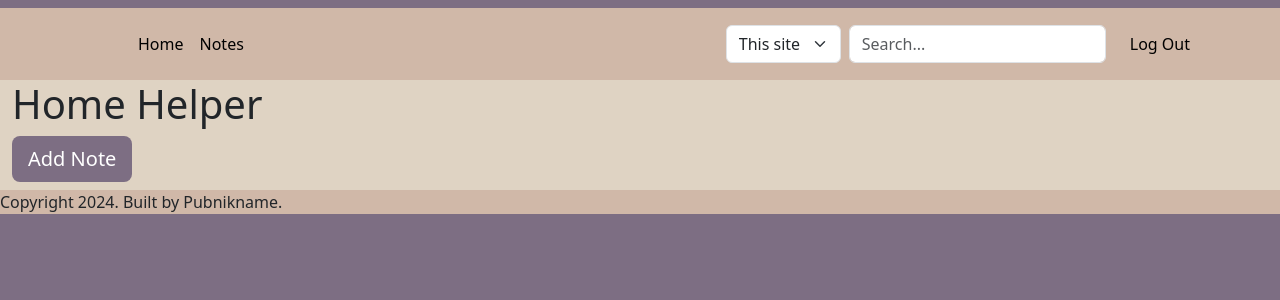
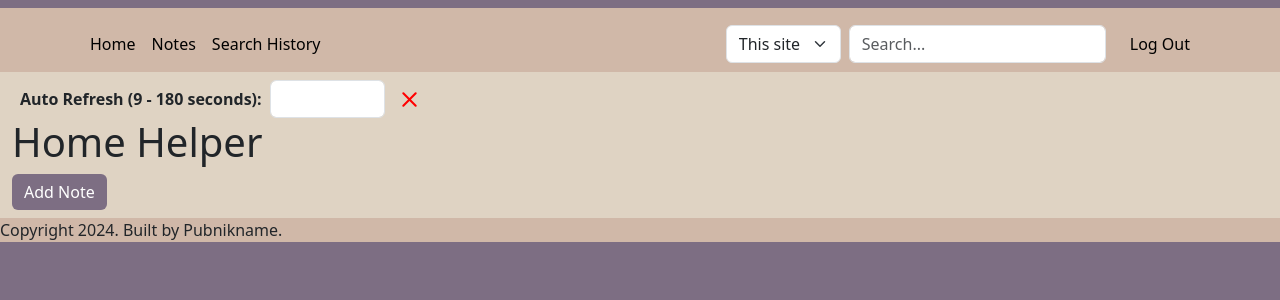
Before and after one commit to pubnikname99/home_helper, a Flask app: page / in a window 1280 px wide. Shown: the top 300 px of the page. Run offline with Flask 3, Linux system fonts and the light colour scheme; the visitor is signed in with stand-in values (Sample User, id 1); data that the repository does not hold is empty; some libraries are stand-ins or nearby versions.

Commit message:
added new color scheme and a search bar

```diff
--- a/main.py
+++ b/main.py
@@ -1,13 +1,13 @@
 from flask import Flask, flash, redirect, url_for, render_template, request
 from flask_bootstrap import Bootstrap5
 from flask_wtf import FlaskForm
-from wtforms import StringField, PasswordField, BooleanField, SelectField, SearchField
+from wtforms import StringField, PasswordField, BooleanField, SelectField, SearchField, IntegerField
 from wtforms.fields.simple import SubmitField
-from wtforms.validators import DataRequired, Length
+from wtforms.validators import DataRequired, Length, NumberRange
 from flask_ckeditor import CKEditor, CKEditorField
 from flask_sqlalchemy import SQLAlchemy
 from sqlalchemy.orm import DeclarativeBase, Mapped, mapped_column, relationship
-from sqlalchemy import String, ForeignKey
+from sqlalchemy import String, ForeignKey, or_
 from typing import List
 from flask_login import LoginManager, UserMixin, login_user, login_required, current_user, logout_user
 from datetime import date, datetime
@@ -22,7 +22,7 @@ APP_HOST = environ.get('CUSTOM_HOST')
 APP_PORT = environ.get('CUSTOM_PORT')
 
 class Base(DeclarativeBase):
-  pass
+    pass
 
 db = SQLAlchemy(model_class=Base)
 app = Flask(__name__, instance_relative_config=True)
@@ -44,16 +44,26 @@ class User(UserMixin, db.Model):
     l_name: Mapped[str] = mapped_column(String(32), nullable=False)
     added: Mapped[datetime] = mapped_column(default=datetime.now())
     user_notes: Mapped[List["Note"]] = relationship(back_populates="author")
+    user_searches: Mapped[List["SearchHistory"]] = relationship(back_populates="author")
 
 class Note(db.Model):
     id: Mapped[int] = mapped_column(primary_key=True, autoincrement=True)
     title: Mapped[str] = mapped_column(String(32), nullable=False)
     body: Mapped[str] = mapped_column(String(20000))
     added: Mapped[datetime] = mapped_column(default=datetime.now())
+    edited: Mapped[datetime] = mapped_column(default=datetime.now())
     primary: Mapped[bool] = mapped_column(default=False)
     sticky: Mapped[bool] = mapped_column(default=False)
     author_id: Mapped[int] = mapped_column(ForeignKey("user.id"))
     author: Mapped["User"] = relationship(back_populates="user_notes")
+
+class SearchHistory(db.Model):
+    id: Mapped[int] = mapped_column(primary_key=True, autoincrement=True)
+    search_type: Mapped[str] = mapped_column(String(32), nullable=False)
+    search_value: Mapped[str] = mapped_column(String(32), nullable=False)
+    times_searched: Mapped[int] = mapped_column(default=1, autoincrement=True)
+    author_id: Mapped[int] = mapped_column(ForeignKey("user.id"))
+    author: Mapped["User"] = relationship(back_populates="user_searches")
 
 with app.app_context():
     db.create_all()
@@ -61,21 +71,37 @@ with app.app_context():
 @app.context_processor
 def global_vars():
     search_form = SearchForm()
-    return dict(year=year, user=current_user, search_form=search_form)
+    refresh_form = RefreshForm()
+    return dict(year=year, user=current_user, search_form=search_form, refresh_form=refresh_form, auto_refresh_on=auto_refresh_on)
 
 class SearchForm(FlaskForm):
     search_type = SelectField(choices=[("self", "This site"), ("goo", "Google"), ("yt", "YouTube")], validate_choice=True, validators=[DataRequired(), Length(min=4, max=16)])
     search_value = SearchField(validators=[DataRequired(), Length(min=1, max=32)])
 
 @app.route("/search", methods=["POST"])
+@login_required
 def do_search():
     search_form = SearchForm()
     search_query = search_form.search_value.data
     search_query_encoded = quote(search_query, safe='')
+    existing_search_id = db.session.execute(db.select(SearchHistory).where(SearchHistory.search_value == f"{search_query}",
+                                                                           SearchHistory.search_type == f"{search_form.search_type.data}")).scalar()
+    if existing_search_id:
+        with app.app_context():
+            search_to_update = db.get_or_404(SearchHistory, existing_search_id.id)
+            search_to_update.times_searched = search_to_update.times_searched + 1
+            db.session.commit()
+    else:
+        new_search = SearchHistory(
+            search_type=search_form.search_type.data,
+            search_value=search_form.search_value.data,
+            author=current_user
+        )
+        db.session.add(new_search)
+        db.session.commit()
     match search_form.search_type.data:
         case "self":
-            found_notes = Note.query.where(Note.body == f"{search_form.search_value.data}", Note.title == f"{search_form.search_value.data}").order_by(Note.added).all()
-            return render_template("search.html", found_notes=found_notes)
+            return redirect(url_for('search_results', query=search_query))
         case "goo":
             return redirect(f"https://www.google.com/search?q={search_query_encoded}")
         case "yt":
@@ -84,13 +110,40 @@ def do_search():
             flash('Invalid search type!', 'bg-success text-light')
             return render_template(f'{request.url_rule.endpoint}')
 
-@app.route("/")
+@app.route("/search/results", methods=["GET"])
+@login_required
+def search_results():
+    query = request.args.get('query')
+    found_items = Note.query.where(or_(Note.body.like(f"%{query}%"),
+                                       Note.title.like(f"%{query}%"))).order_by(Note.added).all()
+    return render_template("search.html", found_items=found_items)
+
+@app.route("/search/history", methods=["GET"])
+@login_required
+def search_history():
+    found_items = SearchHistory.query.where(SearchHistory.author_id == f"{current_user.id}").order_by(SearchHistory.times_searched).all()
+    return render_template("history.html", found_items=found_items)
+
+class RefreshForm(FlaskForm):
+    refresh_seconds = IntegerField('Auto Refresh (9 - 180 seconds): ', validators=[DataRequired(), NumberRange(min=9, max=180)])
+
+refresh_seconds = None
+auto_refresh_on = False
+@app.route("/", methods=["POST", "GET"])
 @login_required
 def home():
     # Flash your users with fun messages with the code below:
     # flash('Very Important!', 'bg-success text-light text-center')
+    refresh_form = RefreshForm()
+    global refresh_seconds, auto_refresh_on
+    if refresh_form.validate_on_submit():
+        if refresh_form.refresh_seconds.data is 9:
+            auto_refresh_on = False
+        else:
+            auto_refresh_on = True
+        refresh_seconds = refresh_form.refresh_seconds.data
     primary_notes = Note.query.where(Note.author_id == f"{current_user.id}", Note.primary == True).order_by(Note.added).all()
-    return render_template('index.html', primary_notes=primary_notes)
+    return render_template('index.html', primary_notes=primary_notes, refresh_seconds=refresh_seconds)
 
 class LoginForm(FlaskForm):
     username = StringField('Username:', validators=[DataRequired(), Length(min=4, max=16)])
@@ -142,22 +195,33 @@ class UpdateNote(FlaskForm):
     primary = BooleanField('Primary Note')
     sticky = BooleanField('Sticky Note')
     submit = SubmitField(label="Save & Return")
+    delete = SubmitField(label="Delete")
 
 @app.route("/notes/edit", methods=["POST", "GET"])
-@app.route("/notes/edit/<note_id>", methods=["POST", "GET"])
+@app.route("/notes/edit/<int:note_id>", methods=["POST", "GET"])
 @login_required
 def update_note(note_id=None):
     update_note_form = UpdateNote()
+    print(f"Request Path: {request.path}")
+    print(note_id)
     if update_note_form.validate_on_submit():
+        print(note_id)
         if note_id:
-            with app.app_context():
-                note_to_update = db.get_or_404(Note, note_id)
-                note_to_update.title = update_note_form.title.data
-                note_to_update.body = update_note_form.body.data
-                note_to_update.primary = update_note_form.primary.data
-                note_to_update.sticky = update_note_form.sticky.data
-                db.session.commit()
+            note_to_update = db.get_or_404(Note, note_id)
+            if update_note_form.delete.data:
+                db.session.delete(note_to_update)
+                flash('You successfully deleted the note.', 'bg-success text-light text-center')
+            else:
+                with app.app_context():
+                    note_to_update.title = update_note_form.title.data
+                    note_to_update.body = update_note_form.body.data
+                    note_to_update.edited = datetime.now()
+                    note_to_update.primary = update_note_form.primary.data
+                    note_to_update.sticky = update_note_form.sticky.data
+                flash('You successfully updated the note.', 'bg-success text-light text-center')
+            db.session.commit()
         else:
+            print(note_id)
             note = Note(
                 title=update_note_form.title.data,
                 body=update_note_form.body.data,
@@ -168,17 +232,18 @@ def update_note(note_id=None):
             )
             db.session.add(note)
             db.session.commit()
-        flash('You successfully added/updated the note.', 'bg-success text-light text-center')
+            flash('You successfully added the note.', 'bg-success text-light text-center')
         return redirect(url_for('home'))
     else:
         if note_id:
-            update_note_form.title.data = db.get_or_404(Note, note_id).title
-            update_note_form.body.data = db.get_or_404(Note, note_id).body
-            update_note_form.primary.data = db.get_or_404(Note, note_id).primary
-            update_note_form.sticky.data = db.get_or_404(Note, note_id).sticky
+            note_to_update = db.get_or_404(Note, note_id)
+            update_note_form.title.data = note_to_update.title
+            update_note_form.body.data = note_to_update.body
+            update_note_form.primary.data = note_to_update.primary
+            update_note_form.sticky.data = note_to_update.sticky
             return render_template('update_note.html', form=update_note_form, note_id=note_id)
         else:
-            return render_template('update_note.html', form=update_note_form)
+            return render_template('update_note.html', form=update_note_form, note_id=note_id)
 
 if __name__ == '__main__':
     app.run(host=APP_HOST, port=APP_PORT, debug=True)
--- a/static/styles/custom.css
+++ b/static/styles/custom.css
@@ -1,4 +1,4 @@
-html, .flashes {
+html, .badge {
   background-color: #7D6E83;
   margin-bottom: 0;
 }
@@ -7,11 +7,11 @@ header, footer {
   background-color: #D0B8A8;
  }
 
-.container-fluid, .form {
+.container-fluid, .form, .flashes {
   background-color: #DFD3C3;
 }
 
-.card {
+.card, .list-group-item {
   background-color: #F8EDE3;
 }
 
@@ -19,3 +19,15 @@ header, footer {
   background-color: #7D6E83;
   border: none;
 }
+
+ul {
+  list-style: none;
+}
+
+.bi-check-circle {
+    color: green;
+}
+
+.bi-x {
+    color: red;
+}
--- a/templates/base.html
+++ b/templates/base.html
@@ -9,6 +9,9 @@
             {{ bootstrap.load_css() }}
         {% endblock %}
         <link rel= "stylesheet" type= "text/css" href= "{{ url_for('static',filename='styles/custom.css') }}">
+        {% if auto_refresh_on: %}
+            <meta http-equiv="refresh" content="{{ refresh_seconds }}">
+        {% endif %}
     </head>
     <body>
         {% if user.is_authenticated: %}
@@ -20,16 +23,16 @@
             <div class="container">
                 <div class="d-flex flex-wrap align-items-center justify-content-center justify-content-lg-start">
 
-                <a href="/" class="d-flex align-items-center mb-2 mb-lg-0 link-body-emphasis text-decoration-none">
-                  <svg class="bi me-2" width="40" height="32" role="img" aria-label="Bootstrap"><use xlink:href="#bootstrap"></use></svg>
-                </a>
+                    <!--                <a href="/" class="d-flex align-items-center mb-2 mb-lg-0 link-body-emphasis text-decoration-none">-->
+                    <!--                  <svg class="bi me-2" width="40" height="32" role="img" aria-label="Bootstrap"><use xlink:href="#bootstrap"></use></svg>-->
+                    <!--                </a>-->
 
                     <ul class="nav col-12 col-lg-auto me-lg-auto mb-2 justify-content-center mb-md-0">
                         <li><a class="nav-link px-2 link-body-emphasis" href="{{ url_for('home') }}">Home</a></li>
                         <li><a class="nav-link px-2 link-body-emphasis" href="{{ url_for('notes') }}">Notes</a></li>
+                        <li><a class="nav-link px-2 link-body-emphasis" href="{{ url_for('search_history') }}">Search History</a></li>
                     </ul>
-
-                <form class="col-12 col-lg-auto mb-3 mb-lg-0 me-lg-3" target="_blank" role="search" method="POST" action="/search">
+                    <form class="col-12 col-lg-auto mb-3 mb-lg-0 me-lg-3" target="_blank" role="search" method="POST" action="{{ url_for('do_search') }}">
                         <div class="row g-2 align-items-center">
                             {{ search_form.csrf_token }}
                             <div class="col-auto">
@@ -40,7 +43,6 @@
                             </div>
                         </div>
                     </form>
-
                     <a class="nav-link px-2 link-body-emphasis" href="{{ url_for('logout') }}">Log Out</a>
 
                     <!--                <div class="dropdown text-end">-->
@@ -59,8 +61,9 @@
                 </div>
             </div>
         </header>
+        {% endif %}
+        <div class="container-fluid">
 
-        {% endif %}
         {% with messages = get_flashed_messages(with_categories=true) %}
         {% if messages %}
             <ul class=flashes>
@@ -70,13 +73,15 @@
             </ul>
         {% endif %}
         {% endwith %}
+
         {% block content %}{% endblock %}
+        </div>
+
+        <footer>
+            <p>Copyright {{ year }}. Built by Pubnikname.</p>
+        </footer>
         {% block scripts %}
-            <!-- Optional JavaScript -->
             {{ bootstrap.load_js() }}
         {% endblock %}
     </body>
-    <footer>
-        <p>Copyright {{ year }}. Built by Pubnikname.</p>
-    </footer>
 </html>
--- a/templates/index.html
+++ b/templates/index.html
@@ -2,21 +2,46 @@
 {% block title %}Home{% endblock %}
 {% block content %}
 
-<div class="container-fluid">
+<form class="mx-2" method="POST" action="{{ url_for('home') }}">
+    <div class="row g-2 align-items-center">
+        {{ refresh_form.csrf_token }}
+        <div class="col-auto">
+            <b>{{ refresh_form.refresh_seconds.label() }}</b>
+        </div>
+        <div class="col-auto">
+            {{ refresh_form.refresh_seconds(size=3, class="form-control", novalidate=True) }}
+        </div>
+        <div class="col-auto">
+        {% if auto_refresh_on: %}
+            <div class="d-flex align-items-center">
+                <svg xmlns="http://www.w3.org/2000/svg" width="30" height="30" fill="currentColor" class="bi bi-check-circle" viewBox="0 0 16 16">
+                    <path d="M8 15A7 7 0 1 1 8 1a7 7 0 0 1 0 14m0 1A8 8 0 1 0 8 0a8 8 0 0 0 0 16"/>
+                    <path d="m10.97 4.97-.02.022-3.473 4.425-2.093-2.094a.75.75 0 0 0-1.06 1.06L6.97 11.03a.75.75 0 0 0 1.079-.02l3.992-4.99a.75.75 0 0 0-1.071-1.05"/>
+                </svg>
+                <p class="mb-0 ms-2"><em><b>Current: {{ refresh_seconds }} seconds</b></em></p>
+            </div>
+        {% else: %}
+            <svg xmlns="http://www.w3.org/2000/svg" width="33" height="33" fill="currentColor" class="bi bi-x" viewBox="0 0 16 16">
+                <path d="M4.646 4.646a.5.5 0 0 1 .708 0L8 7.293l2.646-2.647a.5.5 0 0 1 .708.708L8.707 8l2.647 2.646a.5.5 0 0 1-.708.708L8 8.707l-2.646 2.647a.5.5 0 0 1-.708-.708L7.293 8 4.646 5.354a.5.5 0 0 1 0-.708"/>
+            </svg>
+        {% endif %}
+        </div>
+    </div>
+</form>
 <h1>Home Helper</h1>
-    <a type="button" class="btn btn-primary btn-lg mb-2" href="{{ url_for('update_note') }}" >Add Note</a>
-    <div class="row">
+<a type="button" class="btn btn-primary" href="{{ url_for('update_note') }}" >Add Note</a>
+
+<div class="row mt-2">
     {% for note in primary_notes %}
         <div class="card col-xl-3 col-md-4 mb-1">
             <div class="card-body">
                 <h5 class="card-title">{{ note.title }}</h5>
                 <p class="card-text">{{ note.body|safe }}</p>
             </div>
-                <p class="card-text"><small class="text-muted">Last updated 3 mins ago</small></p>
+            <p class="card-text"><small class="text-muted">Last updated at  {{ note.edited.strftime('%H:%M:%S, %m/%d/%Y') }}</small></p>
             <a href="{{ url_for('update_note', note_id=note.id) }}" class="btn btn-primary mb-1">Edit Note</a>
         </div>
     {% endfor %}
 </div>
-</div>
 
 {% endblock %}
--- a/templates/notes.html
+++ b/templates/notes.html
@@ -2,7 +2,6 @@
 {% block title %}Notes{% endblock %}
 {% block content %}
 
-<div class="container-fluid">
 <h1>Notes</h1>
 <a type="button" class="btn btn-primary btn-lg mb-2" href="{{ url_for('update_note') }}" >Add Note</a>
 <div class="row">
@@ -12,10 +11,10 @@
             <h5 class="card-title">{{ all_notes[num].title }}</h5>
             <p class="card-text">{{ short_bodies[num]|safe }}</p>
           </div>
+          <p class="card-text"><small class="text-muted">Last updated at {{ all_notes[num].edited.strftime('%H:%M:%S, %m/%d/%Y') }}</small></p>
           <a href="{{ url_for('update_note', note_id=all_notes[num].id) }}" class="btn btn-primary mb-1">Edit Note</a>
         </div>
     {% endfor %}
 </div>
-</div>
 
 {% endblock %}
```
Also changed, not shown: templates/history.html (added, +48 -0 lines), templates/login.html (+4 -6 lines), templates/search.html (added, +19 -0 lines), templates/update_note.html (+23 -3 lines). Lines whose indentation alone changed are shown as unchanged.
